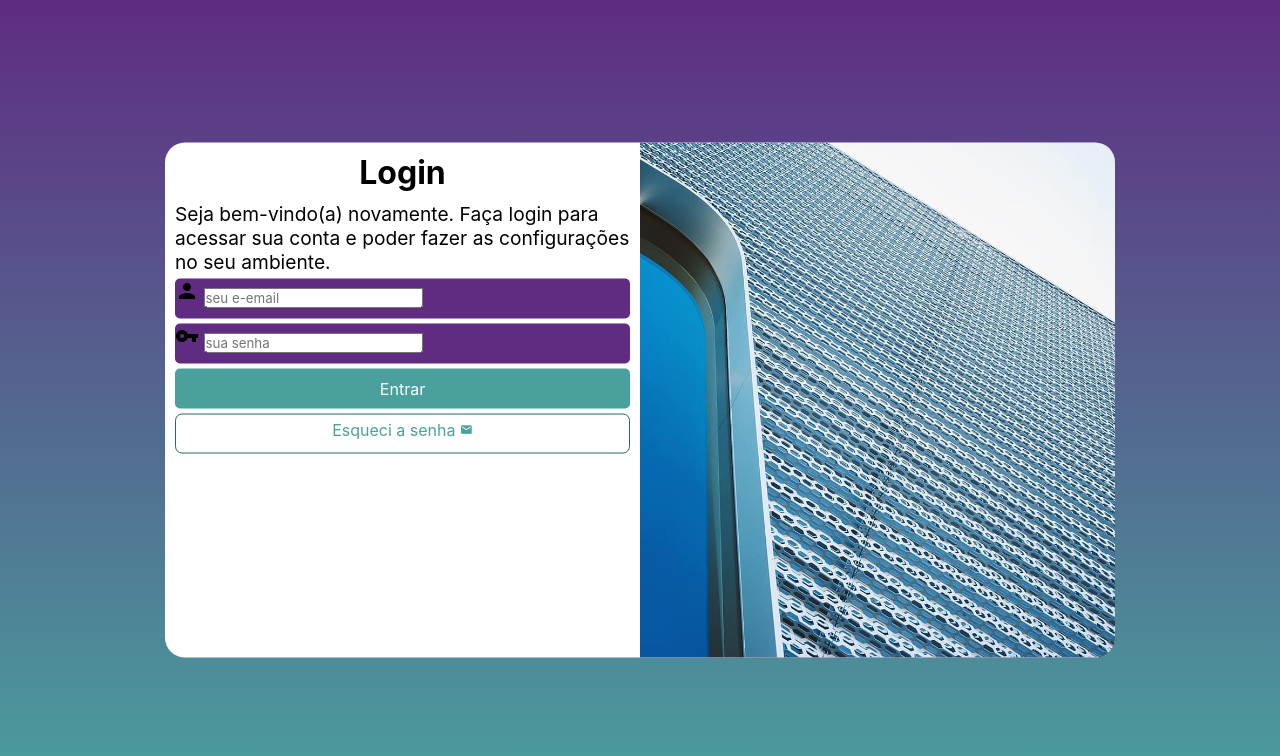
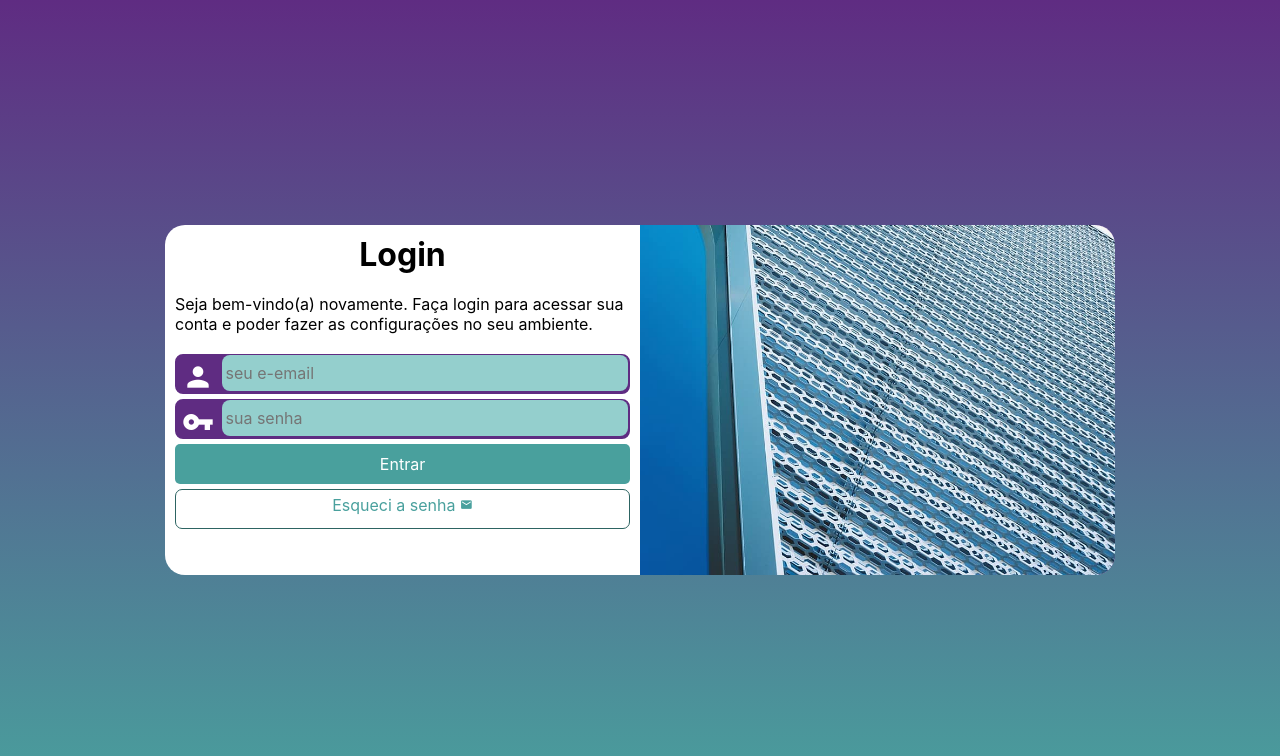
Before and after one commit to jaquelinecesario/projeto-login, a plain HTML site: page index.html in a window 1280 px wide. Drawn offline with Linux system fonts and the light colour scheme.

Commit message:
finalização

```diff
--- a/style/media-query.css
+++ b/style/media-query.css
@@ -1,12 +1,13 @@
 @charset "UTF-8";
 
-@media screen and (min-width: 768px) and (max-width: 992px) {
+@media screen and (min-width: 768px) and (max-width: 992px) { /* CONFIGURAÇÃO PARA TABLET */
     body {
         background-image: linear-gradient(to top, #49a09d, #5f2c82);
     }
 
     section#login {
         width: 80vw;
+        height: 280px;
     }
 
     section#login > div#imagem {
@@ -22,12 +23,13 @@
 }
 
 @media screen and (min-width: 992px) {
-    body {
+    body { /* CONFIGURAÇÃO PARA DESKTOP */
         background-image: linear-gradient(to top, #49a09d, #5f2c82);
     }
 
     section#login {
         width: 950px;
+        height: 350px;
     }
 
     section#login > div#imagem {
@@ -46,6 +48,7 @@
     }
 
     div#formulario > p {
-        font-size: 1.2em;
+        font-size: 1em;
+        margin: 20px 0;
     }
 }
--- a/style/style.css
+++ b/style/style.css
@@ -29,7 +29,6 @@ section#login {
     position: absolute;
     top: 50%;
     left: 50%;
-    transform: translate(-50%, -50%);
     overflow: hidden;
 
     background-color: white;
@@ -38,6 +37,7 @@ section#login {
     border-radius: 20px;
     box-shadow: 0px 0px 10px rgba(0, 0, 0, 0.0.450);
 
+    transform: translate(-50%, -50%);
     transition: width .3s, height .3s;
     transition-timing-function: ease;
 }
@@ -66,15 +66,40 @@ div#formulario > p {
 
 form > div.campo {
     background-color: #5f2c82;
+    border: 2px solid #5f2c82;
     display: block;
     width: 100%;
     height: 40px;
-    border-radius: 5px;
+    border-radius: 8px;
     margin: 5px 0;
 }
 
 div.campo > label {
     display: none;
+}
+
+div.campo > span {
+    color: white;
+    /* background-color: black; */
+    font-size: 2em;
+    width: 40px;
+    padding: 5px;
+}
+
+div.campo > input {
+    background-color: #94cfcd;
+    font-size: 1em;
+    width: calc(100% - 45px);
+    height: 100%;
+    border: 0;
+    border-radius: 8px;
+    padding: 4px;
+    transform: translateY(-14px);
+}
+
+div.campo > input:focus-within {
+    background-color: white;
+    border: none;
 }
 
 form > input[type=submit] {
```
